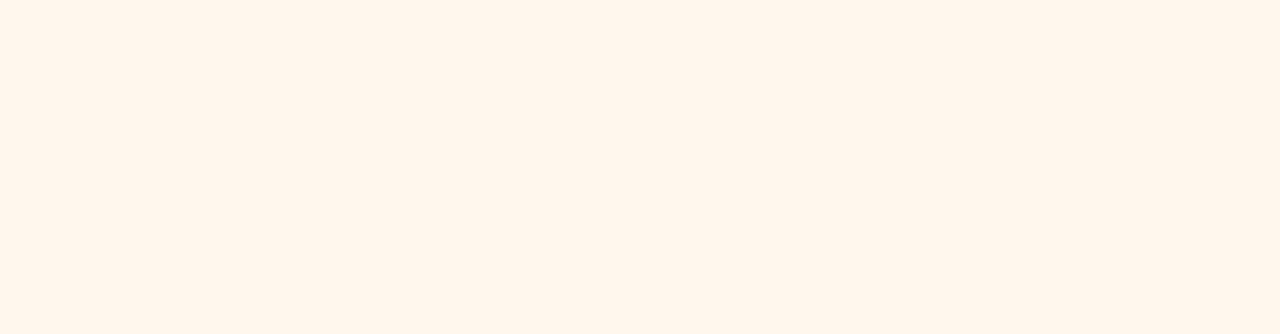
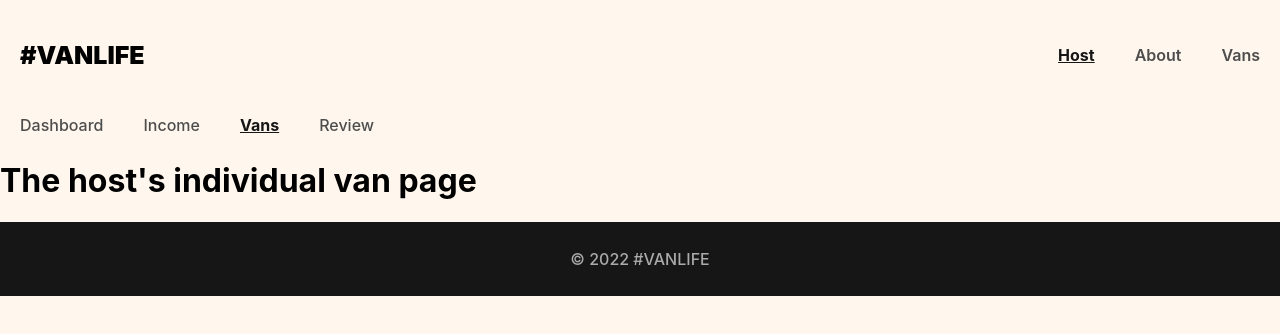
Before and after one commit to 88Hannah/training-2024, a React (Vite) app in the folder van-life/: page /host/vans/1 in a window 1280 px wide. Before the commit this address had no page. Shown: the top 334 px of the page. Built offline with nearby package versions, Linux system fonts and the light colour scheme; what miragejs would draw is missing.

Commit message:
Host pages stubbed out

```diff
--- a/van-life/src/App.jsx
+++ b/van-life/src/App.jsx
@@ -8,6 +8,8 @@ import Dashboard from './pages/Host/Dashboard';
 import Income from './pages/Host/Income';
 import Review from './pages/Host/Review';
 import HostLayout from './components/HostLayout';
+import HostVans from './pages/Host/Vans/HostVans';
+import HostVanDetail from './pages/Host/Vans/HostVanDetail';
 
 import './server';
 
@@ -24,6 +26,8 @@ function App() {
             <Route index element={<Dashboard />} />
             <Route path='income' element={<Income />} />
             <Route path='review' element={<Review />} />
+            <Route path='vans' element={<HostVans />} />
+            <Route path='vans/:id' element={<HostVanDetail />} />
           </Route>
         </Route>
       </Routes>
--- a/van-life/src/components/HostLayout.jsx
+++ b/van-life/src/components/HostLayout.jsx
@@ -27,6 +27,13 @@ export default function HostLayout() {
                 </NavLink>
 
                 <NavLink
+                    to='/host/vans'
+                    style={({isActive}) => (isActive? activeStyles : null)}
+                >
+                    Vans
+                </NavLink>
+
+                <NavLink
                     to='/host/review'
                     style={({isActive}) => (isActive? activeStyles : null)}
                 >
--- /dev/null
+++ b/van-life/src/pages/Host/Vans/HostVanDetail.jsx
@@ -0,0 +1,5 @@
+export default function HostVanDetails() {
+    return (
+        <h1>The host's individual van page</h1>
+    )
+}
--- /dev/null
+++ b/van-life/src/pages/Host/Vans/HostVans.jsx
@@ -0,0 +1,5 @@
+export default function HostVans() {
+    return (
+        <h1>The host's overall van page</h1>
+    )
+}
```
